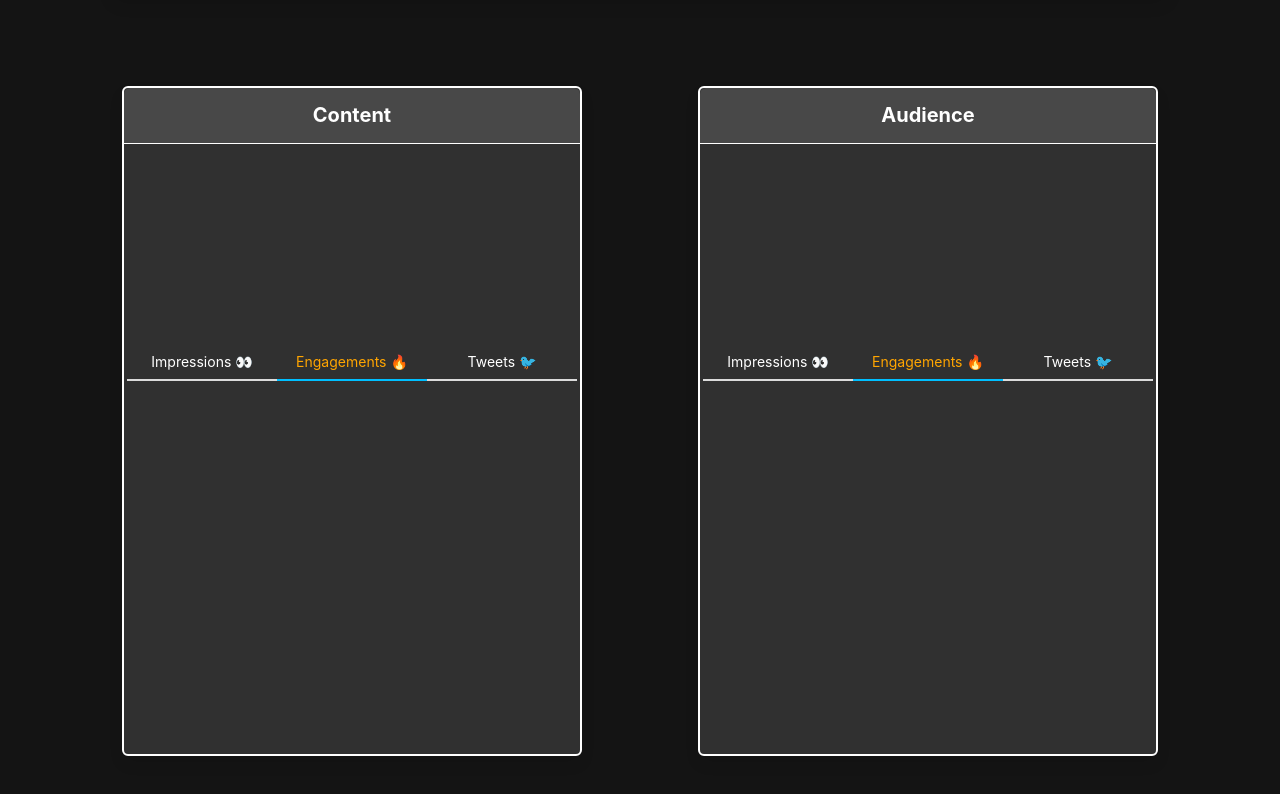
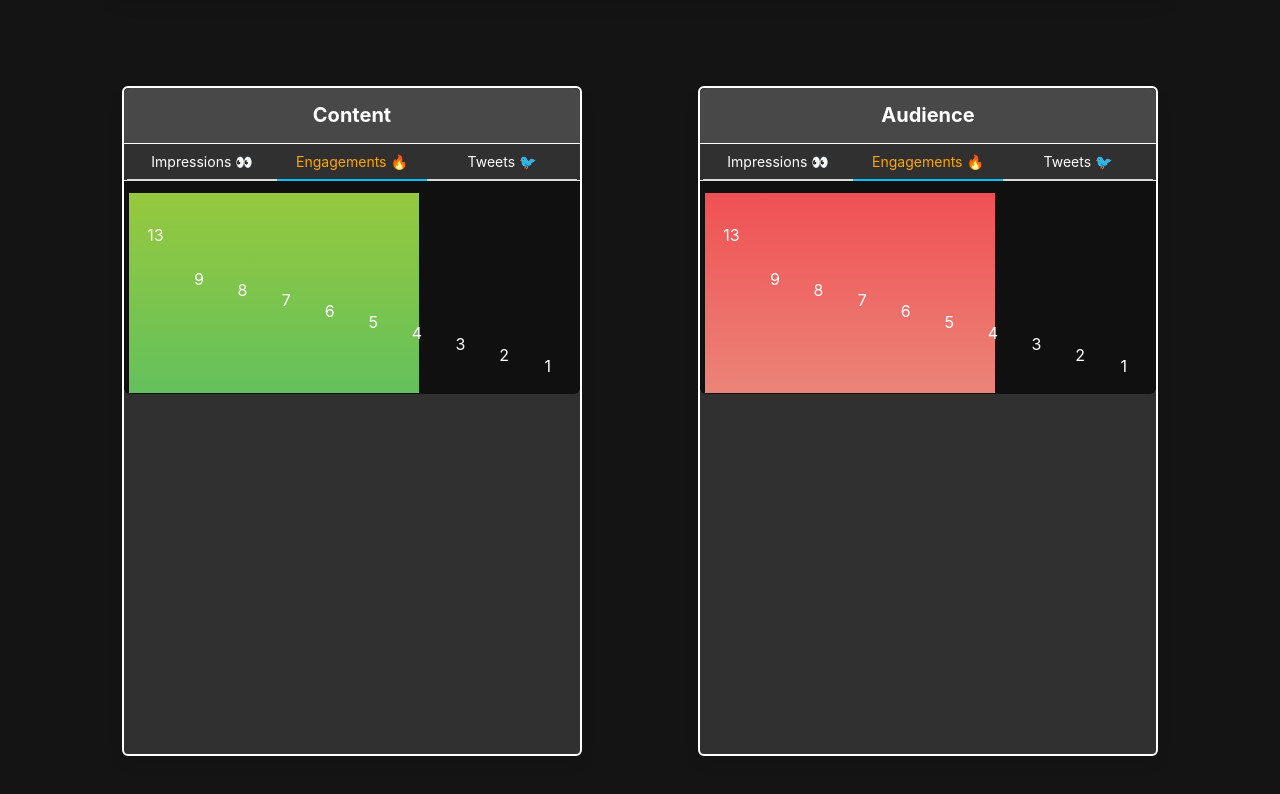
Before and after one commit to SocialQu/Branding, a Next.js app in the folder app/: page / in a window 1280 px wide. Shown: the part 740-1534 px from the top of the page. Built offline with nearby package versions, Linux system fonts and the light colour scheme.

Commit message:
Data & chart style.

```diff
--- a/app/components/Bars.tsx
+++ b/app/components/Bars.tsx
@@ -1,8 +1,8 @@
 /* eslint-disable jsx-a11y/anchor-is-valid */
-import { useState } from 'react'
+import { CSSProperties, useState } from 'react'
 import { ResponsiveContainer, BarChart, Bar, Cell } from 'recharts'
 
-const GrowthStyle = {
+const GrowthStyle:CSSProperties = {
     maxWidth:460,
     maxHeight: 750,
     margin: 'auto',
@@ -12,11 +12,18 @@ const GrowthStyle = {
     backgroundColor: 'rgb(48, 48, 48)'
 }
 
-const HeadingStyle = {
+const HeadingStyle:CSSProperties = {
     color: 'white',
     textAlign: 'center' as const,
     borderBottom: '1px solid white',
     backgroundColor: 'rgb(72, 72, 72)'
+}
+
+const GrowthChartStyle:CSSProperties = {
+    color: 'white',
+    display: 'block',
+    padding:'12px 0px 1px 0px',
+    backgroundColor: 'rgb(16, 16, 16)'
 }
 
 
@@ -74,8 +81,10 @@ const getPath = (data: iGetPath) => data.height > 10 ? pathN(data, 10) : data.he
 interface iCurvedBar extends iGetPath { fill: string }
 const CurvedBar = ({ fill, x, y, width, height }: iCurvedBar) => <path d={getPath({x, y, width, height})} stroke='none' fill={fill} />
 
+
+interface iData { name:string, tweets:number, impressions:number, engagements:number}
 interface iGrowthChart {
-    data:{ name:string, tweets:number, impressions:number, engagements:number}[]
+    data:iData[]
     active: GrowthTab
     keyword: Keyword
 }
@@ -99,8 +108,8 @@ export const GrowthChart = ({ data, active, keyword }: iGrowthChart) => {
         >
             <defs>
                 <linearGradient id={`color${keyword}`} x1='0' y1='0' x2='0' y2='100%' spreadMethod='reflect' >
-                <stop offset='0' stopColor={color.bottom} />
-                <stop offset='1' stopColor={color.top} />
+                    <stop offset='0' stopColor={color.bottom} />
+                    <stop offset='1' stopColor={color.top} />
                 </linearGradient>
             </defs>
 
@@ -114,6 +123,19 @@ export const GrowthChart = ({ data, active, keyword }: iGrowthChart) => {
 }
 
 
+const data:iData[] = [
+    {name:'Topic 1', engagements:13, impressions:231, tweets:2 },
+    {name:'Topic 2', engagements:9, impressions:223, tweets:2 },
+    {name:'Topic 3', engagements:8, impressions:213, tweets:2 },
+    {name:'Topic 4', engagements:7, impressions:163, tweets:2 },
+    {name:'Topic 5', engagements:6, impressions:133, tweets:2 },
+    {name:'Topic 6', engagements:5, impressions:123, tweets:2 },
+    {name:'Topic 7', engagements:4, impressions:23, tweets:2 },
+    {name:'Topic 8', engagements:3, impressions:133, tweets:2 },
+    {name:'Topic 9', engagements:2, impressions:123, tweets:2 },
+    {name:'Topic 10', engagements:1, impressions:23, tweets:2 },
+]
+
 interface iBarsPanel { title:Keyword }
 const BarsPanel = ({ title }: iBarsPanel) => {
     const [active, setActive] = useState<GrowthTab>('engagements')
@@ -123,10 +145,9 @@ const BarsPanel = ({ title }: iBarsPanel) => {
             { title }
         </div>
 
-        <GrowthChart active={active} keyword={title} data={[]}/>
-
-        <div>
-            <BarTabs active={active} setActive={setActive}/>
+        <BarTabs active={active} setActive={setActive}/>
+        <div className='panel-block' style={GrowthChartStyle}>
+            <GrowthChart active={active} keyword={title} data={data}/>
         </div>
     </nav>
 }
```
